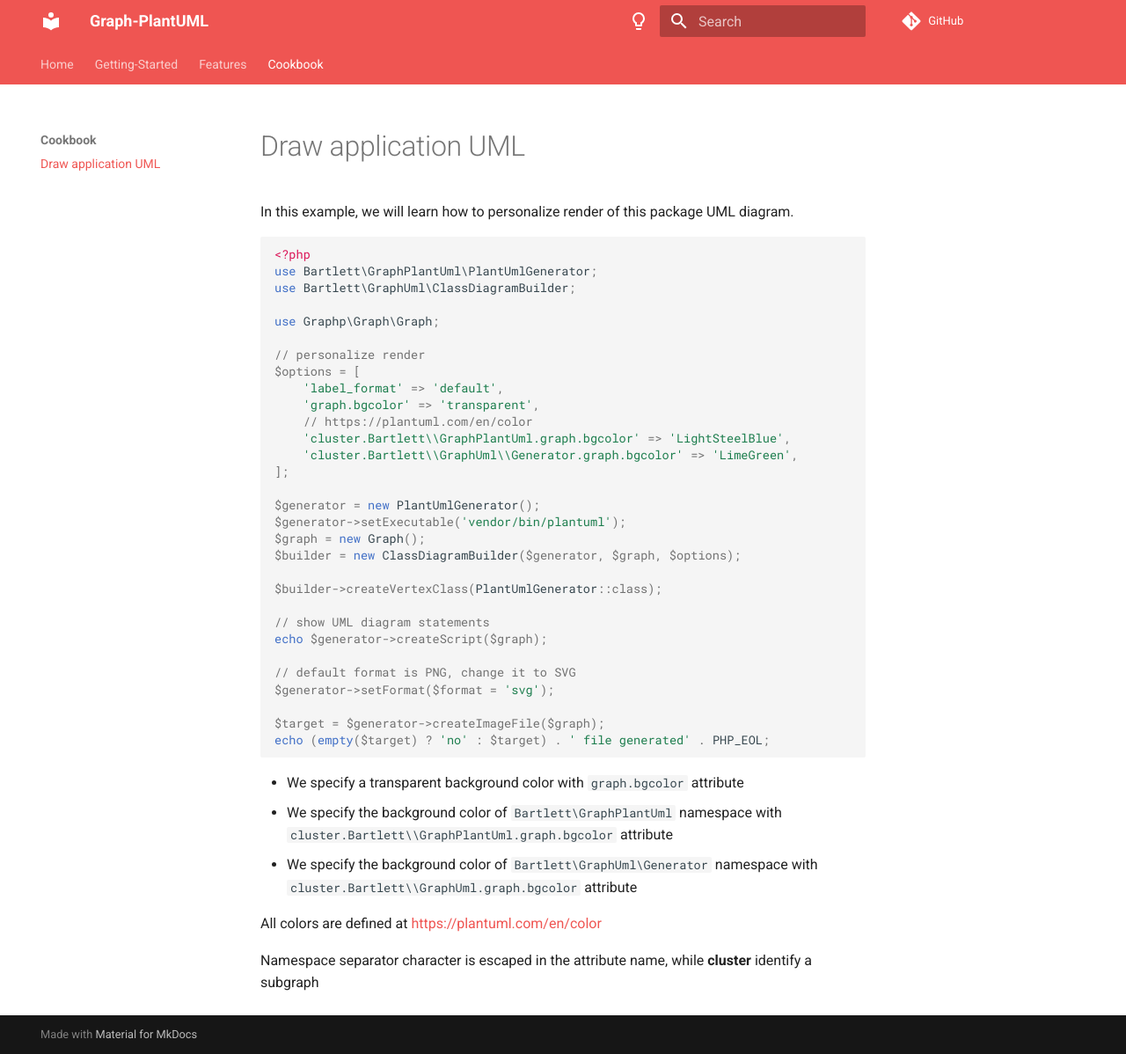
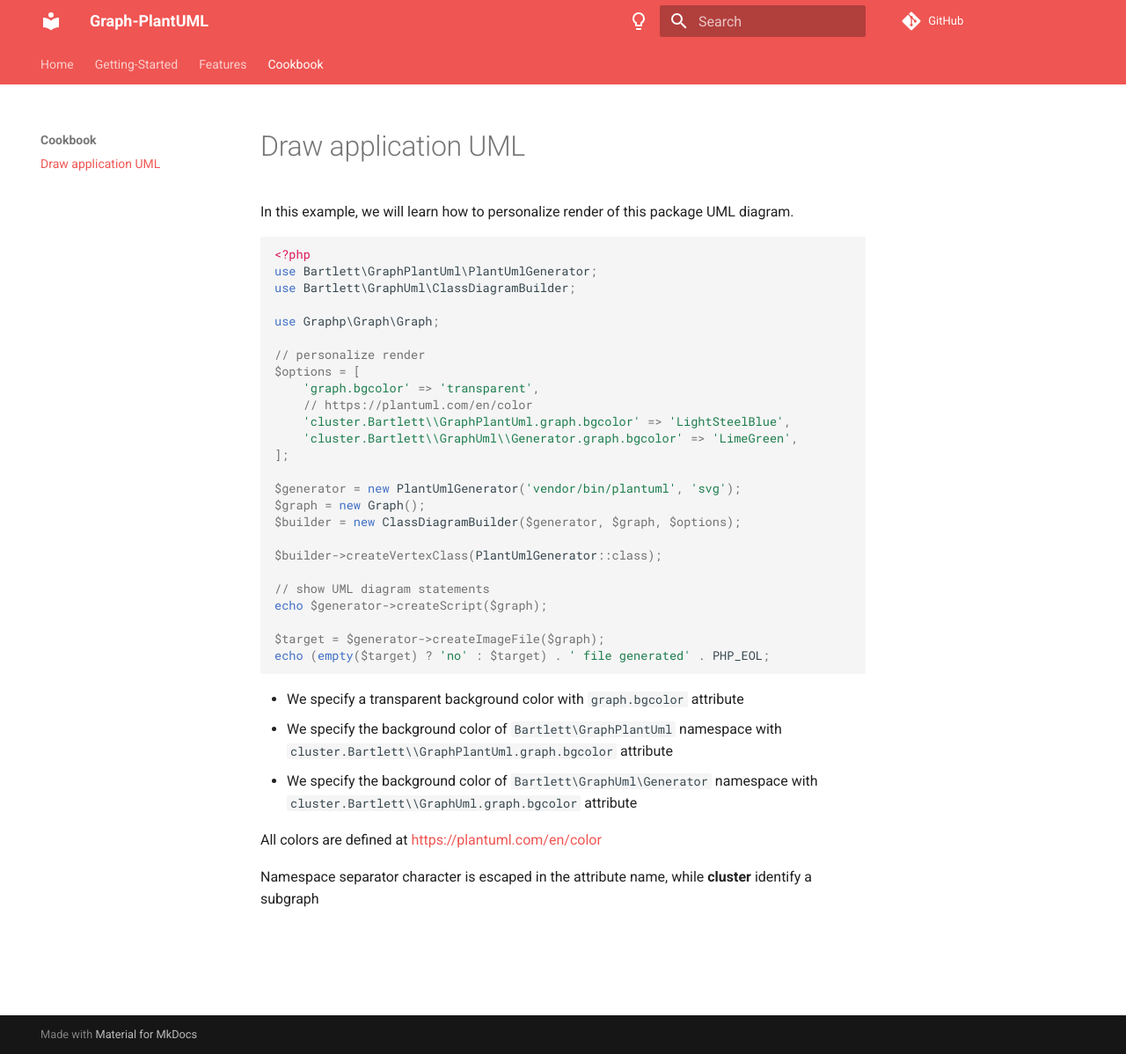
Before and after one commit to llaville/graph-plantuml-generator, an MkDocs documentation site: the page built from docs/02_Cookbook/Draw_App_Logo.md, in a window 1280 px wide and 1198 px high. Shown: the whole window at 88% size. Built offline with MkDocs 1.6.1 and Material for MkDocs 9.7.7, drawn with Linux system fonts in a browser that asks for light colours; comment, search, counter and statistics services are not loaded.

Commit message:
update Cookbook doc

```diff
--- a/docs/02_Cookbook/Draw_App_Logo.md
+++ b/docs/02_Cookbook/Draw_App_Logo.md
@@ -12,15 +12,13 @@ use Graphp\Graph\Graph;
 
 // personalize render
 $options = [
-    'label_format' => 'default',
     'graph.bgcolor' => 'transparent',
     // https://plantuml.com/en/color
     'cluster.Bartlett\\GraphPlantUml.graph.bgcolor' => 'LightSteelBlue',
     'cluster.Bartlett\\GraphUml\\Generator.graph.bgcolor' => 'LimeGreen',
 ];
 
-$generator = new PlantUmlGenerator();
-$generator->setExecutable('vendor/bin/plantuml');
+$generator = new PlantUmlGenerator('vendor/bin/plantuml', 'svg');
 $graph = new Graph();
 $builder = new ClassDiagramBuilder($generator, $graph, $options);
 
@@ -28,9 +26,6 @@ $builder->createVertexClass(PlantUmlGenerator::class);
 
 // show UML diagram statements
 echo $generator->createScript($graph);
-
-// default format is PNG, change it to SVG
-$generator->setFormat($format = 'svg');
 
 $target = $generator->createImageFile($graph);
 echo (empty($target) ? 'no' : $target) . ' file generated' . PHP_EOL;
```
